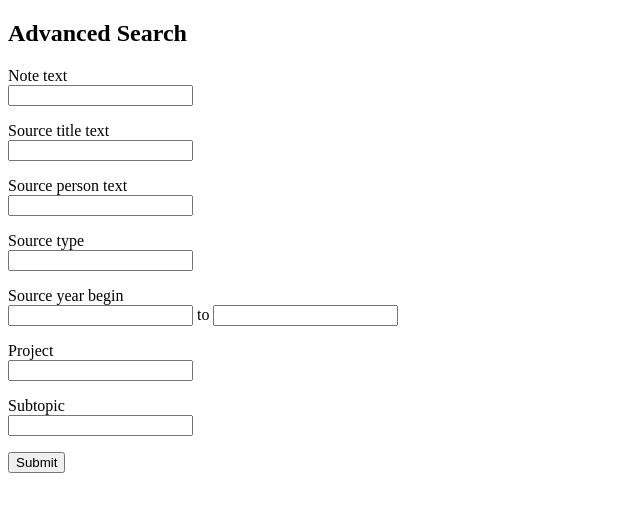
After one commit to ked66/ResearchNotes, a Python web app: template templates/advanced_search.html in a window 1280 px wide. The commit adds this page. Shown: the top 512 px of the page, without its empty margins (0-640 px from the left). Run offline with Jinja, Linux system fonts and the light colour scheme; the template is opened without the code that fills it, so the values that code supplies are empty, except form fields; form fields are guessed from the names that the template uses.

Commit message:
added form for advanced search

```diff
--- /dev/null
+++ b/templates/advanced_search.html
@@ -0,0 +1,43 @@
+{% extends '_base.html' %}
+
+{% block content %}
+
+<div class="formwrapper">
+    <h2>Advanced Search</h2>
+    <form action = "/" method = "POST">
+        {{ form.hidden_tag() }}
+        <p>
+            {{ form.note_text.label }} <br>
+            {{ form.note_text }} <br>
+        </p>
+        <p>
+            {{ form.source_title_text.label }} <br>
+            {{ form.source_title_text }} <br>
+        </p>
+        <p>
+            {{ form.source_person_text.label }} <br>
+            {{ form.source_person_text }} <br>
+        </p>
+        <p>
+            {{ form.source_type.label }} <br>
+            {{ form.source_type }} <br>
+        </p>
+        <p>
+            {{ form.source_year_begin.label }} <br>
+            {{ form.source_year_begin }} to {{ form.source_year_end }} <br>
+        </p>
+        <p>
+            {{ form.project.label }} <br>
+            {{ form.project }} <br>
+        </p>
+        <p>
+            {{ form.subtopic.label }} <br>
+            {{ form.subtopic }} <br>
+        </p>
+        <p>
+            {{ form.submit() }}
+        </p>
+    </form>
+</div>
+
+{% endblock %}
--- a/templates/search_results.html
+++ b/templates/search_results.html
@@ -12,4 +12,6 @@
         {% endfor %}
         </ul>
     {% endfor %}
+
+    <p><a href = "/{{ current_user.get_id() }}/projects">Return to Projects List</a></p>
 {% endblock %}
```
Also changed, not shown: forms.py (+11 -0 lines), routes.py (+38 -2 lines).
